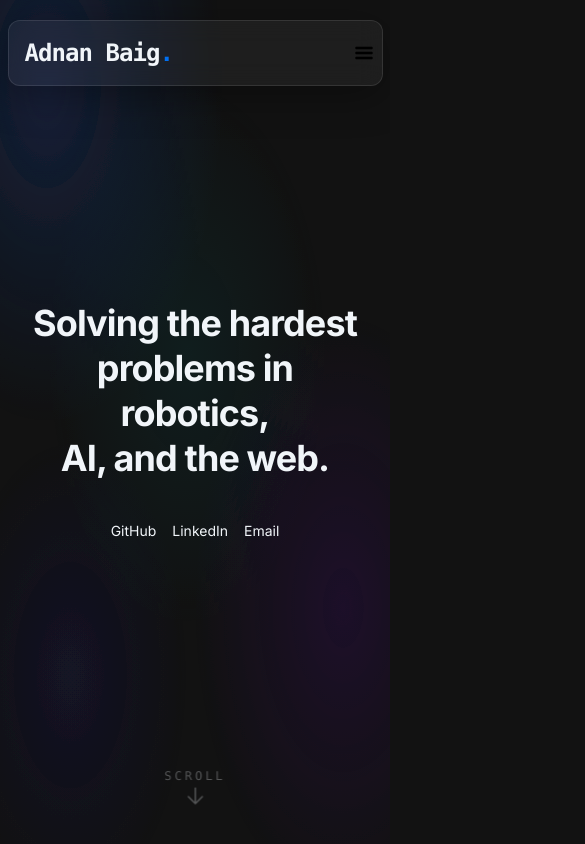
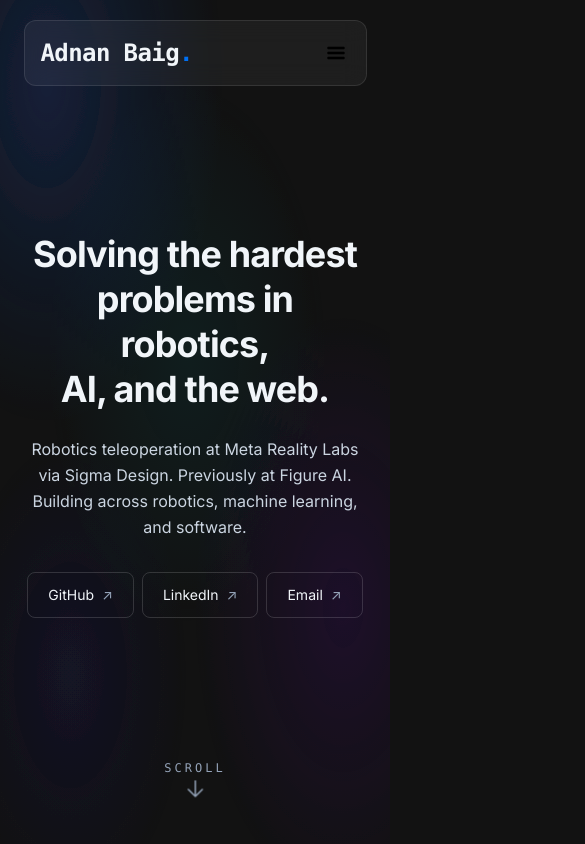
Before and after one commit to adnanabaig/portfolio, a Next.js app: page / in a window 390 px wide. Shown: the top 844 px of the page, 585 px wide, since content can reach past the window. Built offline with nearby package versions, Linux system fonts and the light colour scheme.

Commit message:
Improve portfolio navigation, project links, and mobile accessibility

```diff
--- a/components/Footer/index.tsx
+++ b/components/Footer/index.tsx
@@ -7,7 +7,7 @@ const Footer = () => {
   const visible = useInView(ref, { once: true, amount: 0.2 });
 
   return (
-    <div ref={ref} className="mt-5 laptop:mt-40 p-2 laptop:p-0">
+    <footer id="contact-section" ref={ref} className="mt-5 laptop:mt-40 p-2 laptop:p-0">
       {/* "Contact." — char-by-char slide-up */}
       <h1
         className="text-2xl text-bold"
@@ -27,6 +27,7 @@ const Footer = () => {
         ))}
       </h1>
 
+      <p className="mt-5 text-lg text-slate-300 max-w-xl">Have a robotics, AI, or software project in mind? Let’s talk.</p>
       {/* Socials fade + slide up after heading settles */}
       <motion.div
         className="mt-5"
@@ -54,7 +55,7 @@ const Footer = () => {
           Vizualty LLC
         </a>
       </motion.p>
-    </div>
+    </footer>
   );
 };
 
--- a/components/Header/index.tsx
+++ b/components/Header/index.tsx
@@ -1,188 +1,77 @@
-import { useRouter } from "next/router";
+import Link from "next/link";
 import Image from "next/image";
 import React, { useEffect, useState } from "react";
-import Button from "../Button";
 import { Popover } from "@headlessui/react";
-
-import portfolioJson from "../../data/portfolio.json";
-import type { PortfolioData } from "../../types/portfolio";
-
-const data = portfolioJson as PortfolioData;
-
-// Split "Adnan Baig." into per-character spans so GSAP can stagger each one in,
-// producing a typewriter snap-in effect without TextPlugin.
-const LOGOTYPE_CHARS = (data.name + ".").split("");
+import data from "../../data/portfolio.json";
 
 export interface HeaderProps {
   handleWorkScroll?: () => void;
   handleAboutScroll?: () => void;
   isBlog?: boolean;
-  /**
-   * When true the logotype characters and desktop nav links start with
-   * visibility:hidden so the GSAP intro timeline controls their reveal.
-   * Blog pages omit this prop and render everything visible immediately.
-   */
   introAnimate?: boolean;
 }
 
-const activeLinkCls =
-  "relative after:absolute after:bottom-0 after:left-1/2 after:-translate-x-1/2 after:h-[2px] after:w-4/5 after:rounded-full after:bg-[#0070F3] after:shadow-[0_0_8px_rgba(0,112,243,0.8)] after:content-['']";
-
-const Header = ({ handleWorkScroll, handleAboutScroll, isBlog, introAnimate }: HeaderProps) => {
-  const router = useRouter();
-  const isBlogRoute = router.pathname.startsWith("/blog");
-  const [activeSection, setActiveSection] = useState<string | null>(null);
-
-  // CSS initial state applied when the intro timeline controls reveal.
-  // GSAP's autoAlpha will override these as the animation plays.
-  const charHidden: React.CSSProperties = introAnimate
-    ? { opacity: 0, visibility: "hidden" }
-    : {};
-  const navLinksHidden: React.CSSProperties = introAnimate
-    ? { opacity: 0, visibility: "hidden" }
-    : {};
-
+const linkClass = "nav-link rounded-lg px-4 py-3 text-sm hover:bg-white/10 transition-colors";
+const Header = ({ isBlog = false }: HeaderProps) => {
+  const [activeSection, setActiveSection] = useState("");
   useEffect(() => {
     if (isBlog) return;
-
-    const workEl  = document.getElementById("work-section");
-    const aboutEl = document.getElementById("about-section");
-    if (!workEl || !aboutEl) return;
-
-    const observer = new IntersectionObserver(
-      (entries) => {
-        entries.forEach((entry) => {
-          if (entry.isIntersecting) setActiveSection(entry.target.id);
-        });
-      },
-      { threshold: 0.3 }
-    );
-    observer.observe(workEl);
-    observer.observe(aboutEl);
+    const observer = new IntersectionObserver((entries) => {
+      entries.forEach((entry) => {
+        if (entry.isIntersecting) setActiveSection(entry.target.id);
+      });
+    }, { rootMargin: "-10% 0px -50% 0px", threshold: 0 });
+    ["work-section", "engineering-section", "about-section", "contact-section"].forEach((id) => {
+      const element = document.getElementById(id);
+      if (element) observer.observe(element);
+    });
     return () => observer.disconnect();
   }, [isBlog]);
+  const items = isBlog
+    ? [{ title: "Home", href: "/" }]
+    : [{ title: "Work", href: "#work-section" }, { title: "Projects", href: "#engineering-section" }, { title: "About", href: "#about-section" }];
+  if (data.showBlog) items.push({ title: "Blog", href: "/blog" });
+  items.push({ title: "Contact", href: isBlog ? "/#contact-section" : "#contact-section" });
 
-  // Renders the logotype as individual character spans.
-  // Each span carries data-logotype-char so GSAP can target all of them at once.
-  // The period is coloured electric-blue; spaces are rendered as non-breaking.
-  const renderChars = () =>
-    LOGOTYPE_CHARS.map((char, i) => (
-      <span
-        key={i}
-        data-logotype-char
-        style={{
-          ...charHidden,
-          ...(char === "." ? { color: "#0070F3" } : {}),
-        }}
-      >
-        {char === " " ? "\u00A0" : char}
-      </span>
-    ));
-
+  const logo = (
+    <Link href="/">
+      <a aria-label="Adnan Baig home" className="font-mono font-extrabold tracking-tight select-none text-2xl laptop:text-3xl p-2">
+        {data.name}<span className="text-[#0070F3]">.</span>
+      </a>
+    </Link>
+  );
+  const links = (close?: () => void) => items.map((item) => (
+    <Link href={item.href} key={item.title}>
+      <a className={linkClass} onClick={() => close?.()}
+        aria-current={item.href === `#${activeSection}` ? "location" : isBlog && item.href === "/blog" ? "page" : undefined}>
+        {item.title}
+      </a>
+    </Link>
+  ));
   return (
-    <>
-      {/* ── Mobile nav ───────────────────────────────────────────────────── */}
-      <Popover className="block tablet:hidden mt-5">
-        {({ open }) => (
+    <header className="relative z-20 px-4 laptop:px-0">
+      <Popover className="tablet:hidden mt-5">
+        {({ open, close }) => (
           <>
-            <div className="flex items-center justify-between p-2 rounded-xl border border-white/10 bg-white/5 backdrop-blur-md shadow-[0_8px_40px_rgba(0,0,0,0.35)]">
-              <h1
-                onClick={() => router.push("/")}
-                className="font-mono font-extrabold tracking-tight cursor-pointer select-none text-2xl p-2"
-                style={{ letterSpacing: "-0.04em" }}
-              >
-                {renderChars()}
-              </h1>
-
-              <Popover.Button>
+            <div className="flex items-center justify-between p-2 rounded-xl border border-white/10 bg-white/5 backdrop-blur-md">
+              {logo}
+              <Popover.Button aria-label={open ? "Close navigation" : "Open navigation"} className="p-3 rounded-lg hover:bg-white/10">
                 <span className="block h-5 w-5 relative">
-                  <Image
-                    src={`/images/${!open ? "menu.svg" : "cancel.svg"}`}
-                    alt={open ? "Close menu" : "Open menu"}
-                    layout="fill"
-                    objectFit="contain"
-                  />
+                  <Image src={`/images/${open ? "cancel" : "menu"}.svg`} alt="" layout="fill" objectFit="contain" />
                 </span>
               </Popover.Button>
             </div>
-
-            {/* Mobile panel — only visible when menu is open; no initial hiding needed */}
-            <Popover.Panel className="absolute right-0 z-10 w-11/12 p-4 rounded-xl border border-white/10 bg-[#121212]/95 backdrop-blur-md shadow-[0_8px_40px_rgba(0,0,0,0.5)]">
-              {!isBlog ? (
-                <div className="grid grid-cols-1">
-                  <Button onClick={handleWorkScroll}>Work</Button>
-                  <Button onClick={handleAboutScroll}>About</Button>
-                  {data.showBlog && <Button onClick={() => router.push("/blog")}>Blog</Button>}
-                  <Button onClick={() => window.open("mailto:adnanabaig@gmail.com")}>Contact</Button>
-                </div>
-              ) : (
-                <div className="grid grid-cols-1">
-                  <Button onClick={() => router.push("/")} classes="first:ml-1">Home</Button>
-                  {data.showBlog && <Button onClick={() => router.push("/blog")}>Blog</Button>}
-                  <Button onClick={() => window.open("mailto:adnanabaig@gmail.com")}>Contact</Button>
-                </div>
-              )}
+            <Popover.Panel as="nav" aria-label="Main navigation" className="absolute inset-x-4 mt-2 p-3 rounded-xl border border-white/10 bg-[#121212]/95 backdrop-blur-md shadow-xl">
+              <div className="grid">{links(close)}</div>
             </Popover.Panel>
           </>
         )}
       </Popover>
-
-      {/* ── Desktop nav ──────────────────────────────────────────────────── */}
-      <div className="mt-10 hidden tablet:flex flex-row items-center justify-between sticky top-0 z-10 rounded-xl border border-white/10 bg-white/5 backdrop-blur-md shadow-[0_8px_40px_rgba(0,0,0,0.35)] px-5">
-        <h1
-          onClick={() => router.push("/")}
-          className="font-mono font-extrabold tracking-tight cursor-pointer select-none text-3xl ml-1 laptop:ml-2"
-          style={{ letterSpacing: "-0.04em" }}
-        >
-          {renderChars()}
-        </h1>
-
-        {!isBlog ? (
-          // data-nav-links lets the intro timeline fade this group in after typing
-          <div data-nav-links className="flex items-center" style={navLinksHidden}>
-            <Button
-              onClick={handleWorkScroll}
-              classes={activeSection === "work-section" ? activeLinkCls : ""}
-            >
-              Work
-            </Button>
-            <Button
-              onClick={handleAboutScroll}
-              classes={activeSection === "about-section" ? activeLinkCls : ""}
-            >
-              About
-            </Button>
-            {data.showBlog && (
-              <Button
-                onClick={() => router.push("/blog")}
-                classes={isBlogRoute ? activeLinkCls : ""}
-              >
-                Blog
-              </Button>
-            )}
-            <Button onClick={() => window.open("mailto:adnanabaig@gmail.com")}>
-              Contact
-            </Button>
-          </div>
-        ) : (
-          <div className="flex items-center">
-            <Button onClick={() => router.push("/")}>Home</Button>
-            {data.showBlog && (
-              <Button
-                onClick={() => router.push("/blog")}
-                classes={isBlogRoute ? activeLinkCls : ""}
-              >
-                Blog
-              </Button>
-            )}
-            <Button onClick={() => window.open("mailto:adnanabaig@gmail.com")}>
-              Contact
-            </Button>
-          </div>
-        )}
+      <div className="mt-10 hidden tablet:flex items-center justify-between rounded-xl border border-white/10 bg-white/5 backdrop-blur-md px-3 py-2">
+        {logo}
+        <nav aria-label="Main navigation" className="flex items-center">{links()}</nav>
       </div>
-    </>
+    </header>
   );
 };
-
 export default Header;
--- a/components/Socials/index.tsx
+++ b/components/Socials/index.tsx
@@ -1,25 +1,15 @@
-import React from "react";
-import Button from "../Button";
-
-import portfolioJson from "../../data/portfolio.json";
-import type { PortfolioData } from "../../types/portfolio";
-
-const yourData = portfolioJson as PortfolioData;
-
-export interface SocialsProps {
-  className?: string;
-}
-
-const Socials = ({ className = "" }: SocialsProps) => {
-  return (
-    <div className={`${className} flex flex-wrap mob:flex-nowrap`}>
-      {yourData.socials.map((social) => (
-        <Button key={social.title} onClick={() => window.open(social.link)}>
-          {social.title}
-        </Button>
-      ))}
-    </div>
-  );
-};
-
+import data from "../../data/portfolio.json";
+export interface SocialsProps { className?: string; }
+const Socials = ({ className = "" }: SocialsProps) => (
+  <div className={`${className} flex flex-wrap gap-2`}>
+    {data.socials.map((social) => (
+      <a key={social.title} href={social.link}
+        target={social.link.startsWith("https:") ? "_blank" : undefined}
+        rel="noopener noreferrer"
+        className="inline-flex items-center justify-center min-h-[44px] rounded-lg border border-white/15 px-5 py-3 text-sm hover:border-[#0070F3] hover:bg-white/5 transition-colors">
+        {social.title}<span aria-hidden="true" className="ml-2 text-slate-400">↗</span>
+      </a>
+    ))}
+  </div>
+);
 export default Socials;
--- a/pages/index.tsx
+++ b/pages/index.tsx
@@ -60,6 +60,9 @@ export default function Home() {
   const matrixCanvasRef     = useRef<HTMLCanvasElement | null>(null);
   const binaryOverlayRef    = useRef<HTMLDivElement | null>(null);   // receives mask-image
   const taglineContainerRef = useRef<HTMLDivElement | null>(null);
+  const matrixTimeout = useRef<ReturnType<typeof setTimeout> | null>(null);
+  const matrixInterval = useRef<ReturnType<typeof setInterval> | null>(null);
+  const matrixCleanup = useRef<(() => void) | null>(null);
   const matrixRunningRef    = useRef(false);                         // re-entry guard
 
   // ── Grid refs ─────────────────────────────────────────────────────────────
@@ -103,7 +106,7 @@ export default function Home() {
   // The binary canvas is already scrolling when the mask window arrives, so
   // the reveal feels alive from the first letter it touches.
   const runMatrixShine = useCallback(() => {
-    if (matrixRunningRef.current) return;
+    if (matrixRunningRef.current || document.hidden || window.matchMedia("(prefers-reduced-motion: reduce)").matches) return;
     matrixRunningRef.current = true;
 
     const canvas  = matrixCanvasRef.current;
@@ -232,7 +235,7 @@ export default function Home() {
     // ── GSAP timeline: sweep mask window left→right ───────────────────────
     const proxy = { x: -shineHalfW };
 
-    gsap.to(proxy, {
+    const shineTween = gsap.to(proxy, {
       x: W + shineHalfW,
       duration: 2.0,
       ease: "none", // linear — every letter gets identical dwell time
@@ -264,6 +267,12 @@ export default function Home() {
         });
       },
     });
+    matrixCleanup.current = () => {
+      cancelAnimationFrame(rafId);
+      shineTween.kill();
+      gsap.killTweensOf(overlay);
+      matrixRunningRef.current = false;
+    };
   }, []); // refs are stable — safe with empty deps
 
   // ── Stagger entrance for project cards ────────────────────────────────────
@@ -272,9 +281,12 @@ export default function Home() {
   // Nav and Hero section, immediately after the typewriter overlay exits.
   const runEntranceAnimations = useCallback(() => {
     // Matrix shine fires 1 s after the page is fully visible, then repeats every 5 s
-    setTimeout(() => {
+    if (window.matchMedia("(prefers-reduced-motion: reduce)").matches) return;
+    if (matrixTimeout.current) clearTimeout(matrixTimeout.current);
+    if (matrixInterval.current) clearInterval(matrixInterval.current);
+    matrixTimeout.current = setTimeout(() => {
       runMatrixShine();
-      setInterval(runMatrixShine, 5000);
+      matrixInterval.current = setInterval(runMatrixShine, 5000);
     }, 1000);
   }, [runMatrixShine]);
 
@@ -283,7 +295,7 @@ export default function Home() {
   // Return visits: collapse the overlay state and reveal the page immediately.
   // First visits:  hide the page so the overlay typewriter plays first.
   useIsomorphicLayoutEffect(() => {
-    const hasPlayed = safeStorage(INIT_KEY);
+    const hasPlayed = safeStorage(INIT_KEY) || window.matchMedia("(prefers-reduced-motion: reduce)").matches;
 
     if (hasPlayed) {
       setShowOverlay(false);
@@ -292,13 +304,18 @@ export default function Home() {
     } else {
       gsap.set(pageRef.current, { opacity: 0 });
     }
+    return () => {
+      if (matrixTimeout.current) clearTimeout(matrixTimeout.current);
+      if (matrixInterval.current) clearInterval(matrixInterval.current);
+      matrixCleanup.current?.();
+    };
   }, [runEntranceAnimations]);
 
   // ── Typewriter overlay — only runs on first visit ─────────────────────────
   // No async dynamic imports: gsap is imported at module level, proxy pattern
   // avoids TextPlugin entirely. Single timeline, no race conditions.
   useEffect(() => {
-    if (!showOverlay) return; // return visit — skip
+    if (!showOverlay || window.matchMedia("(prefers-reduced-motion: reduce)").matches) return; // skip intro
 
     const proxy = { n: 0 };
 
@@ -363,6 +380,7 @@ export default function Home() {
 
   // ── ScrollTrigger: hero curtain + section header parallax ─────────────────
   useIsomorphicLayoutEffect(() => {
+    if (window.matchMedia("(prefers-reduced-motion: reduce), (max-width: 767px)").matches) return;
     let cancelled = false;
     const killFns: Array<() => void> = [];
 
@@ -410,13 +428,21 @@ export default function Home() {
   return (
     <>
       <Head>
-        <title>{data.name}</title>
+        <title>Adnan Baig — Robotics, AI & Software</title>
+        <link rel="canonical" href="https://adnanbaig.com/" />
+        <meta property="og:type" content="website" />
+        <meta property="og:title" content="Adnan Baig — Robotics, AI & Software" />
+        <meta property="og:description" content="Selected work in robotics teleoperation, machine learning, and software engineering." />
+        <meta property="og:url" content="https://adnanbaig.com/" />
+        <meta name="twitter:card" content="summary" />
+        <noscript><style>{`[data-intro-overlay] { display: none !important; } .portfolio-content, .portfolio-content [style*="opacity"], .portfolio-content [style*="transform"] { opacity: 1 !important; transform: none !important; }`}</style></noscript>
         <meta
           name="description"
           content="Adnan Baig — robotics engineer, AI builder, and CS graduate (CSUS '25) currently at Meta Reality Labs."
         />
       </Head>
 
+      <a href="#main-content" className="skip-link">Skip to content</a>
       {/*
        * ── TYPEWRITER OVERLAY ──────────────────────────────────────────────
        * Fixed, full-screen, dark — sits above all page content.
@@ -426,6 +452,8 @@ export default function Home() {
       {showOverlay && (
         <div
           ref={overlayRef}
+          aria-hidden="true"
+          data-intro-overlay
           style={{
             position: "fixed",
             inset: 0,
@@ -480,7 +508,7 @@ export default function Home() {
        * the browser's first paint — on return visits instantly, on first visits
        * after the typewriter overlay exits.
        */}
-      <div ref={pageRef} style={{ opacity: 0 }}>
+      <main id="main-content" tabIndex={-1} ref={pageRef} className="portfolio-content" style={{ opacity: 0 }}>
 
         {/* ── HERO ──────────────────────────────────────────────────────── */}
         <div ref={heroRef} className="relative min-h-screen flex flex-col overflow-hidden">
@@ -559,20 +587,21 @@ export default function Home() {
               </div>
             </div>
 
+            <p className="mt-6 max-w-2xl text-base tablet:text-lg leading-relaxed text-slate-300">Robotics teleoperation at Meta Reality Labs via Sigma Design. Previously at Figure AI. Building across robotics, machine learning, and software.</p>
             <Socials className="mt-8 laptop:mt-10" />
           </div>
 
           {/* Scroll affordance */}
-          <div className="absolute bottom-8 left-1/2 -translate-x-1/2 flex flex-col items-center gap-2 opacity-30 pointer-events-none select-none">
+          <a href="#work-section" aria-label="Explore selected work" className="absolute bottom-8 left-1/2 -translate-x-1/2 flex flex-col items-center gap-2 text-slate-400 select-none rounded-lg p-2">
             <span className="text-xs font-mono tracking-[0.25em] uppercase">Scroll</span>
             <svg width="16" height="20" viewBox="0 0 16 20" fill="none" className="animate-bounce" aria-hidden="true">
               <path d="M8 0v16M1 9l7 7 7-7" stroke="currentColor" strokeWidth="1.5" strokeLinecap="round" strokeLinejoin="round" />
             </svg>
-          </div>
+          </a>
         </div>
 
         {/* ── WORK + ENGINEERING + ABOUT ────────────────────────────────── */}
-        <div className="container mx-auto mb-10">
+        <div className="container mx-auto mb-10 px-4 laptop:px-6">
 
           {/* Work — professional engagements (WRAM, SentrySight, etc.) */}
           <div
@@ -672,7 +701,7 @@ export default function Home() {
                     description={project.description}
                     category={project.category}
                     organization={project.organization}
-                    onClick={() => window.open(project.url)}
+                    href={project.url}
                   />
                 </motion.div>
               ))}
@@ -681,6 +710,7 @@ export default function Home() {
 
           {/* Technical Engineering — research & independent builds */}
           <div
+            id="engineering-section"
             className="mt-16 laptop:mt-24 p-2 laptop:p-0"
             ref={(el) => { engineeringEntranceRef.current = el; }}
           >
@@ -701,7 +731,7 @@ export default function Home() {
 
             {/* Description — forced single line; remove max-w so it doesn't wrap */}
             <motion.p
-              className="mt-2 text-base laptop:text-lg whitespace-nowrap"
+              className="mt-2 text-base laptop:text-lg max-w-3xl leading-relaxed"
               initial={{ opacity: 0, y: 14 }}
               animate={engineeringVisible ? { opacity: 0.5, y: 0 } : undefined}
               transition={{ duration: 0.5, delay: 0.2, ease: [0.22, 1, 0.36, 1] }}
@@ -732,7 +762,7 @@ export default function Home() {
                       description={project.description}
                       category={project.category}
                       organization={project.organization}
-                      onClick={() => window.open(project.url)}
+                      href={project.url}
                     />
                   </motion.div>
                 ))}
@@ -781,7 +811,7 @@ export default function Home() {
           <Footer />
         </div>
 
-      </div>{/* /pageRef */}
+      </main>{/* /pageRef */}
     </>
   );
 }
--- a/styles/globals.css
+++ b/styles/globals.css
@@ -72,3 +72,19 @@ html.lenis body {
     @apply bg-[#1a1a1a] text-slate-100;
   }
 }
+
+/* Navigation and keyboard access. */
+:where(a, button, [tabindex]):focus-visible {
+  outline: 2px solid #7db6ff;
+  outline-offset: 5px;
+}
+.nav-link[aria-current] { color: #7db6ff; background: rgba(0,112,243,.12); }
+[id$="-section"] { scroll-margin-top: 24px; }
+.skip-link { position: fixed; top: 12px; left: 12px; z-index: 100; padding: 12px 20px; background: #121212; border: 2px solid #7db6ff; border-radius: 8px; transform: translateY(-160%); }
+.skip-link:focus { transform: translateY(0); }
+@media (prefers-reduced-motion: reduce) {
+  *, *::before, *::after { animation: none !important; transition: none !important; scroll-behavior: auto !important; }
+  .portfolio-content, .portfolio-content [style*="opacity"], .portfolio-content [style*="transform"], footer [style*="opacity"], footer [style*="transform"] {
+    opacity: 1 !important; transform: none !important;
+  }
+}
```
Also changed, not shown: components/WorkCard/index.tsx (+16 -13 lines), data/portfolio.json (+19 -7 lines), pages/_app.tsx (+6 -1 lines), pages/blog/index.tsx (+5 -7 lines).
